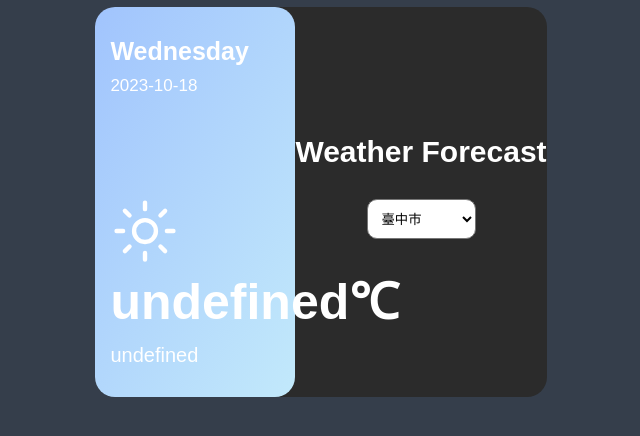
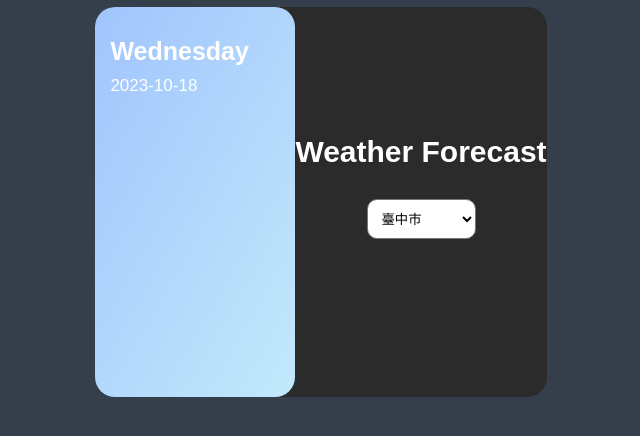
Before and after one commit to nihclil/Group1-Sprint, a Flask app: page / in a window 1280 px wide. Shown: the part 198-634 px from the top of the page, without its empty margins (319-959 px from the left). Run offline with Flask 3, Linux system fonts and the light colour scheme; data that the repository does not hold is empty.

Commit message:
加入加載文字及淡出淡入效果

```diff
--- a/static/style.css
+++ b/static/style.css
@@ -51,18 +51,30 @@
   width: 70px;
   height: 70px;
   filter: brightness(0) invert(1);
+  opacity: 0;
+  transition: opacity 0.3s ease-in-out;
 }
-
 .weatherTemperature {
   font-size: 50px;
   margin-bottom: 10px;
   color: white;
   font-weight: 700;
+  opacity: 0;
+  transition: opacity 0.3s ease-in-out;
 }
 .weatherStatus {
   font-size: 20px;
   color: white;
   font-weight: 500;
+  opacity: 0;
+  transition: opacity 0.3s ease-in-out;
+}
+.fade-in {
+  opacity: 1;
+}
+.fade-out {
+  opacity: 0;
+  transition: opacity 0.3s;
 }
 /* 七天天氣 */
 .sevenDaysWeather {
@@ -97,6 +109,17 @@
   gap: 10px;
   /* flex: 1; */
 }
+
+.loader {
+  font-size: 30px;
+  color: white;
+  width: 480px;
+  height: 190px;
+  display: flex;
+  align-items: center;
+  justify-content: center;
+}
+
 .sevenDaysWeatherInfo-item {
   border-radius: 10px;
   width: 60px;
@@ -109,7 +132,13 @@
   flex-direction: column;
   align-items: center;
   gap: 20px;
+  opacity: 0;
+  transition: opacity 0.3s ease-in-out;
 }
+.sevenDaysWeatherInfo.fade-in > .sevenDaysWeatherInfo-item {
+  opacity: 1;
+}
+
 .sevenDaysWeatherInfo-item:hover {
   box-shadow: rgba(0, 0, 0, 0.25) 0px 54px 55px,
     rgba(0, 0, 0, 0.12) 0px -12px 30px, rgba(0, 0, 0, 0.12) 0px 4px 6px,
--- a/templates/index.html
+++ b/templates/index.html
@@ -9,14 +9,14 @@
   <link rel="stylesheet" href="{{ url_for('static', filename='style.css') }}" />
   <body>
     <div class="container">
-      <section class="oneDayWeather">
-        <div class="dayOfTheWeek">Tuesday</div>
+      <section class="oneDayWeather" id="loader">
+        <div class="dayOfTheWeek"></div>
 
-        <div class="date">2023-10-16</div>
+        <div class="date"></div>
         <div class="oneDayWeatherInfo">
           <div class="weatherIcon"></div>
-          <div class="weatherTemperature">29℃</div>
-          <div class="weatherStatus">Sunny</div>
+          <div class="weatherTemperature"></div>
+          <div class="weatherStatus"></div>
         </div>
       </section>
       <section class="sevenDaysWeather">
@@ -49,6 +49,7 @@
         </select>
 
         <div class="sevenDaysWeatherInfo">
+          <div class="loader">載入中...</div>
           <!-- <div class="sevenDaysWeatherInfo-item">
             <div class="sevenDaysWeatherInfo-date">17</div>
             <img
```
Also changed, not shown: static/script.js (+35 -19 lines).
